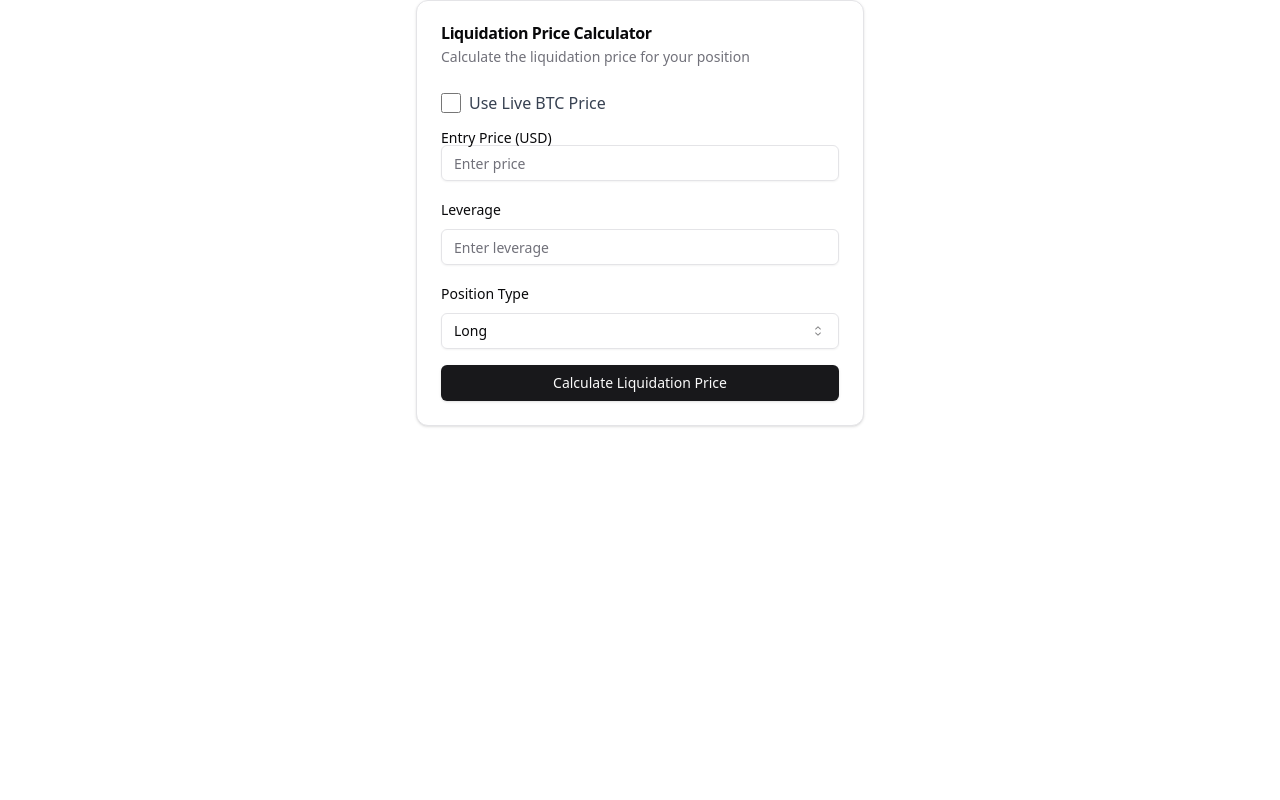
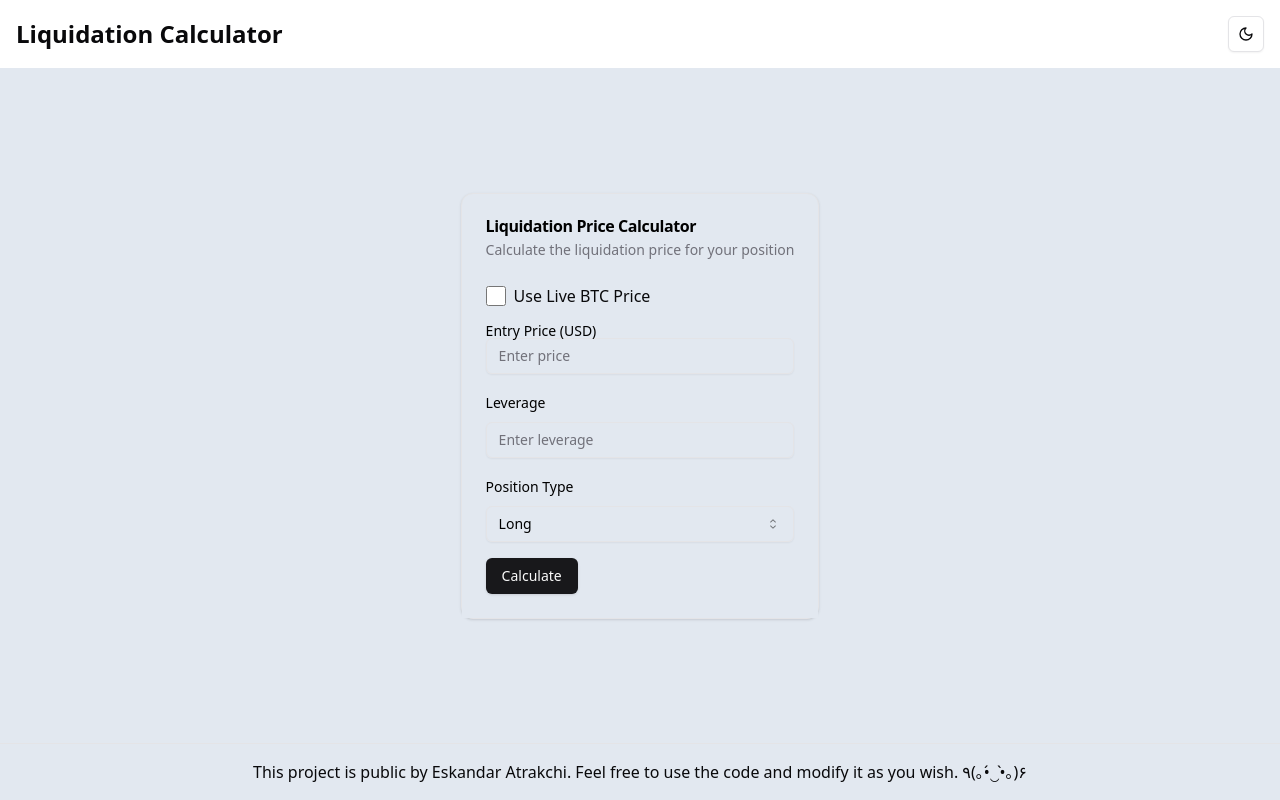
Before and after one commit to EskandarAtrakchi/crypto-liquidation-calculator, a React (Vite) app: page / in a window 1280 px wide. Built offline with nearby package versions, Linux system fonts and the light colour scheme; no server answers.

Commit message:
footer fixed

```diff
--- a/package.json
+++ b/package.json
@@ -19,6 +19,7 @@
     "class-variance-authority": "^0.7.0",
     "clsx": "^2.1.1",
     "lucide-react": "^0.454.0",
+    "next-themes": "^0.3.0",
     "react": "^18.3.1",
     "react-dom": "^18.3.1",
     "recharts": "^2.13.3",
--- a/src/App.tsx
+++ b/src/App.tsx
@@ -1,5 +1,3 @@
-"use client";
-
 import { useState, useEffect } from "react";
 import { Button } from "@/components/ui/button";
 import { Input } from "@/components/ui/input";
@@ -34,17 +32,15 @@ import {
   Tooltip,
   ResponsiveContainer,
 } from "recharts";
+import { Moon, Sun } from "lucide-react";
 
-// New component for BTC price chart
+// Existing BTCPriceChart component
 interface BTCPriceChartProps {
   data: { time: string; price: number }[];
 }
 
 const BTCPriceChart = ({ data }: BTCPriceChartProps) => {
-  // Get the current price from the data (last data point)
   const currentPrice = data.length > 0 ? data[data.length - 1].price : 0;
-
-  // Calculate the y-axis domain based on the current price
   const lowerBound = Math.max(0, currentPrice - 75);
   const upperBound = currentPrice;
 
@@ -61,7 +57,28 @@ const BTCPriceChart = ({ data }: BTCPriceChartProps) => {
   );
 };
 
-export default function Component() {
+// New Header component
+interface HeaderProps {
+  toggleTheme: () => void;
+  theme: string;
+}
+
+const Header = ({ toggleTheme, theme }: HeaderProps) => (
+  <header className="flex justify-between items-center p-4 bg-background text-foreground">
+    <h1 className="text-2xl font-bold">Liquidation Calculator</h1>
+    <Button variant="outline" size="icon" onClick={toggleTheme}>
+      {theme === "dark" ? (
+        <Sun className="h-[1.2rem] w-[1.2rem]" />
+      ) : (
+        <Moon className="h-[1.2rem] w-[1.2rem]" />
+      )}
+    </Button>
+  </header>
+);
+
+// Main component
+export default function LiquidationCalculatorPage() {
+  const [theme, setTheme] = useState("light");
   const [entryPrice, setEntryPrice] = useState("");
   const [leverage, setLeverage] = useState("");
   const [positionType, setPositionType] = useState("long");
@@ -74,7 +91,7 @@ export default function Component() {
     { time: string; price: number }[]
   >([]);
 
-  const apiKey = import.meta.env.VITE_API_KEY;
+  const apiKey = import.meta.env.VITE_API_KEY; // Using Vite's environment variable convention
 
   const fetchBTCPrice = async () => {
     try {
@@ -95,27 +112,29 @@ export default function Component() {
 
       // Simulate historical price data
       setBtcPriceData((prevData) => {
-        // Generate a new price based on the last price
         const lastPrice = prevData.length
           ? prevData[prevData.length - 1].price
           : livePrice;
         const simulatedPrice = parseFloat(
           (lastPrice + (Math.random() - 0.5) * 100).toFixed(1)
-        ); // Simulate price changes
+        );
 
         return [
           ...prevData,
           { time: new Date().toLocaleTimeString(), price: simulatedPrice },
-        ].slice(-10); // Keep only the last 10 data points
+        ].slice(-10);
       });
     } catch (err) {
       setError("Failed to fetch live BTC price.");
+      alert(
+        "Failed to fetch live BTC price! API out of credits. Please wait for refill or use static price"
+      );
     }
   };
 
   useEffect(() => {
     if (useLivePrice) {
-      const interval = setInterval(fetchBTCPrice, 5000); // Fetch every 5 seconds
+      const interval = setInterval(fetchBTCPrice, 5000);
       return () => clearInterval(interval);
     }
   }, [useLivePrice]);
@@ -125,19 +144,25 @@ export default function Component() {
     if (checked) {
       fetchBTCPrice();
       setIsBTCPriceVisible(false);
-      setIsModalOpen(true); // Open the modal when checkbox is checked
+      setIsModalOpen(true);
     } else {
       setEntryPrice("");
       setIsBTCPriceVisible(true);
-      setIsModalOpen(false); // Close the modal when checkbox is unchecked
+      setIsModalOpen(false);
     }
+  };
+
+  const handleModalOpen = () => {
+    setIsModalOpen(true);
   };
 
   const calculateLiquidationPrice = () => {
     setError("");
     setResult(null);
 
-    const entryPriceNum = parseFloat(entryPrice);
+    const entryPriceNum = useLivePrice
+      ? parseFloat(entryPrice)
+      : parseFloat(entryPrice);
     const leverageNum = parseFloat(leverage);
 
     if (isNaN(entryPriceNum) || isNaN(leverageNum)) {
@@ -160,16 +185,47 @@ export default function Component() {
     setResult(parseFloat(liquidationPrice.toFixed(2)));
   };
 
+  const toggleTheme = () => {
+    const newTheme = theme === "light" ? "dark" : "light";
+    setTheme(newTheme);
+    localStorage.setItem("theme", newTheme); // Save theme to local storage
+  };
+
+  useEffect(() => {
+    const savedTheme = localStorage.getItem("theme");
+    if (savedTheme) {
+      setTheme(savedTheme);
+    }
+  }, []);
+
   return (
-    <>
-      <Card className="w-full max-w-md mx-auto">
+    <div
+      className={`min-h-screen flex flex-col ${
+        theme === "dark" ? "bg-slate-800 text-white" : "bg-slate-200 text-black"
+      }`}
+    >
+      <Header toggleTheme={toggleTheme} theme={theme} />
+      <main className="flex-grow flex items-center justify-center p-4">
+        <Card
+          className={`${
+            theme === "dark"
+              ? "bg-slate-800 text-white"
+              : "bg-slate-200 text-black"
+          }`}
+        >
           <CardHeader>
             <CardTitle>Liquidation Price Calculator</CardTitle>
             <CardDescription>
               Calculate the liquidation price for your position
             </CardDescription>
           </CardHeader>
-        <CardContent>
+          <CardContent
+            className={`${
+              theme === "dark"
+                ? "bg-slate-800 text-white"
+                : "bg-slate-200 text-black"
+            }`}
+          >
             <form
               onSubmit={(e) => {
                 e.preventDefault();
@@ -185,17 +241,20 @@ export default function Component() {
                   checked={useLivePrice}
                   onChange={(e) => handleCheckboxChange(e.target.checked)}
                 />
-              <label htmlFor="useLivePrice" className="text-gray-700">
+                <label htmlFor="useLivePrice" className="text-foreground">
                   Use Live BTC Price
                 </label>
               </div>
-            {/* BTC Price Input Section */}
+              {useLivePrice && (
+                <Button onClick={handleModalOpen} className="mt-2">
+                  View BTC Price Chart
+                </Button>
+              )}
               <div>
                 <Label
                   className={`space-y-2 ${
                     isBTCPriceVisible ? "block" : "hidden"
                   }`}
-                id="text(BTCPrice)"
                   htmlFor="entryPrice"
                 >
                   Entry Price (USD)
@@ -233,31 +292,43 @@ export default function Component() {
                   </SelectContent>
                 </Select>
               </div>
-            <Button type="submit" className="w-full">
-              Calculate Liquidation Price
-            </Button>
+              {error && <p className="text-red-500">{error}</p>}
+              <Button type="submit">Calculate</Button>
+              {result && (
+                <p className="text-green-500">Liquidation Price: ${result}</p>
+              )}
             </form>
-          {error && <p className="mt-4 text-red-500">{error}</p>}
-          {result !== null && (
-            <div className="mt-4 p-4 bg-green-100 rounded-md">
-              <p className="text-green-800">Liquidation Price: ${result}</p>
-            </div>
-          )}
           </CardContent>
-
-        {/* Modal for BTC Price Chart */}
+        </Card>
+      </main>
+      <hr></hr>
+      <footer
+        className={`text-center p-4 bg-background text-foreground ${
+          theme === "dark"
+            ? "bg-slate-800 text-white"
+            : "bg-slate-200 text-black"
+        }`}
+      >
+        <p>
+          This project is public by{" "}
+          <a href="https://github.com/EskandarAtrakchi/crypto-liquidation-calc">
+            {" "}
+            Eskandar Atrakchi. Feel free to use the code and modify it as you
+            wish. ٩(｡•́‿•̀｡)۶
+          </a>
+        </p>
+      </footer>
       <Dialog open={isModalOpen} onOpenChange={setIsModalOpen}>
         <DialogContent>
           <DialogHeader>
-              <DialogTitle>Live BTC Price Chart</DialogTitle>
+            <DialogTitle>BTC Price Chart</DialogTitle>
             <DialogDescription>
-                Real-time BTC price updates every 5 seconds
+              Live BTC price chart over time
             </DialogDescription>
           </DialogHeader>
           <BTCPriceChart data={btcPriceData} />
         </DialogContent>
       </Dialog>
-      </Card>
-    </>
+    </div>
   );
 }
```
Also changed, not shown: 1 other file (tests, documents, lock files or other folders). Lines whose indentation alone changed are shown as unchanged.
